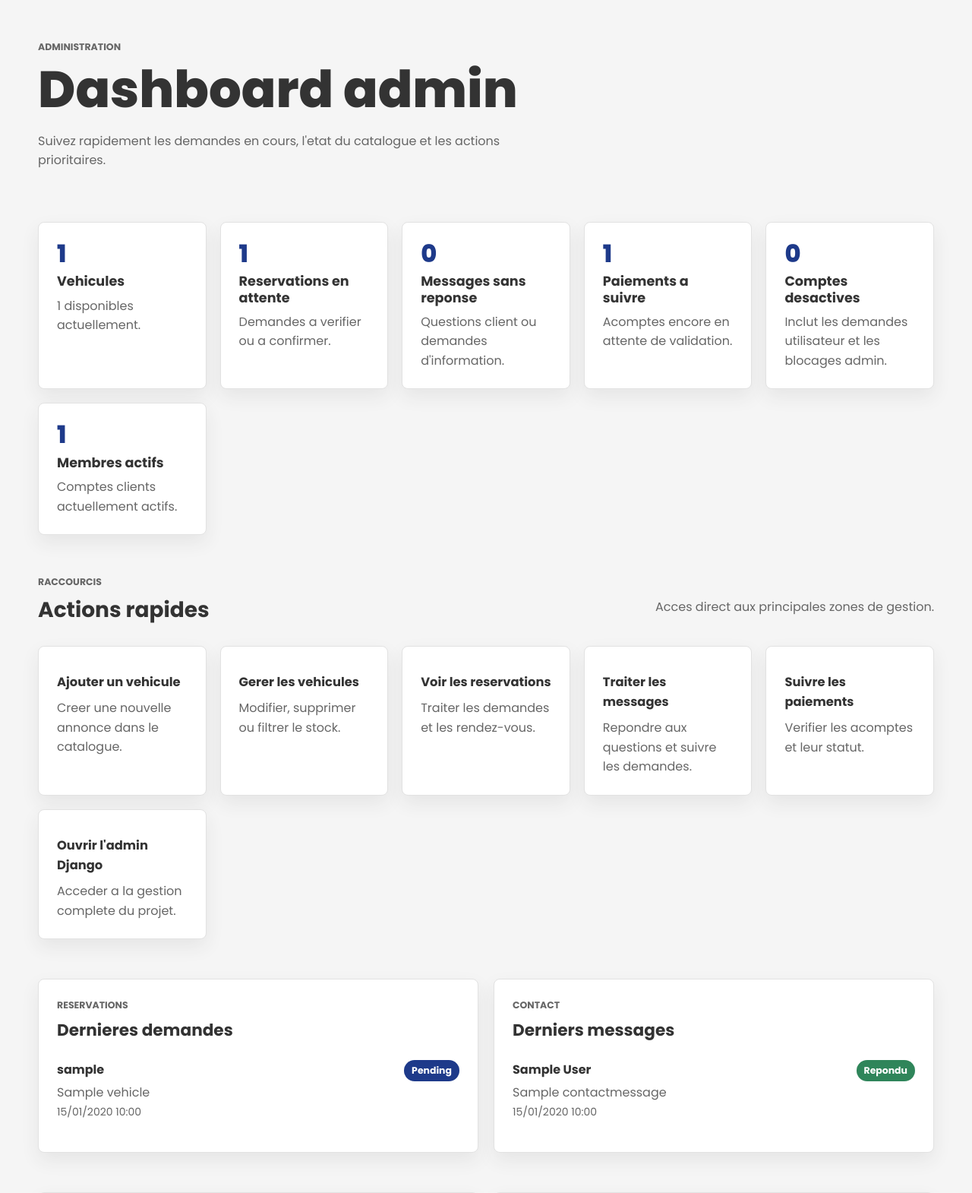
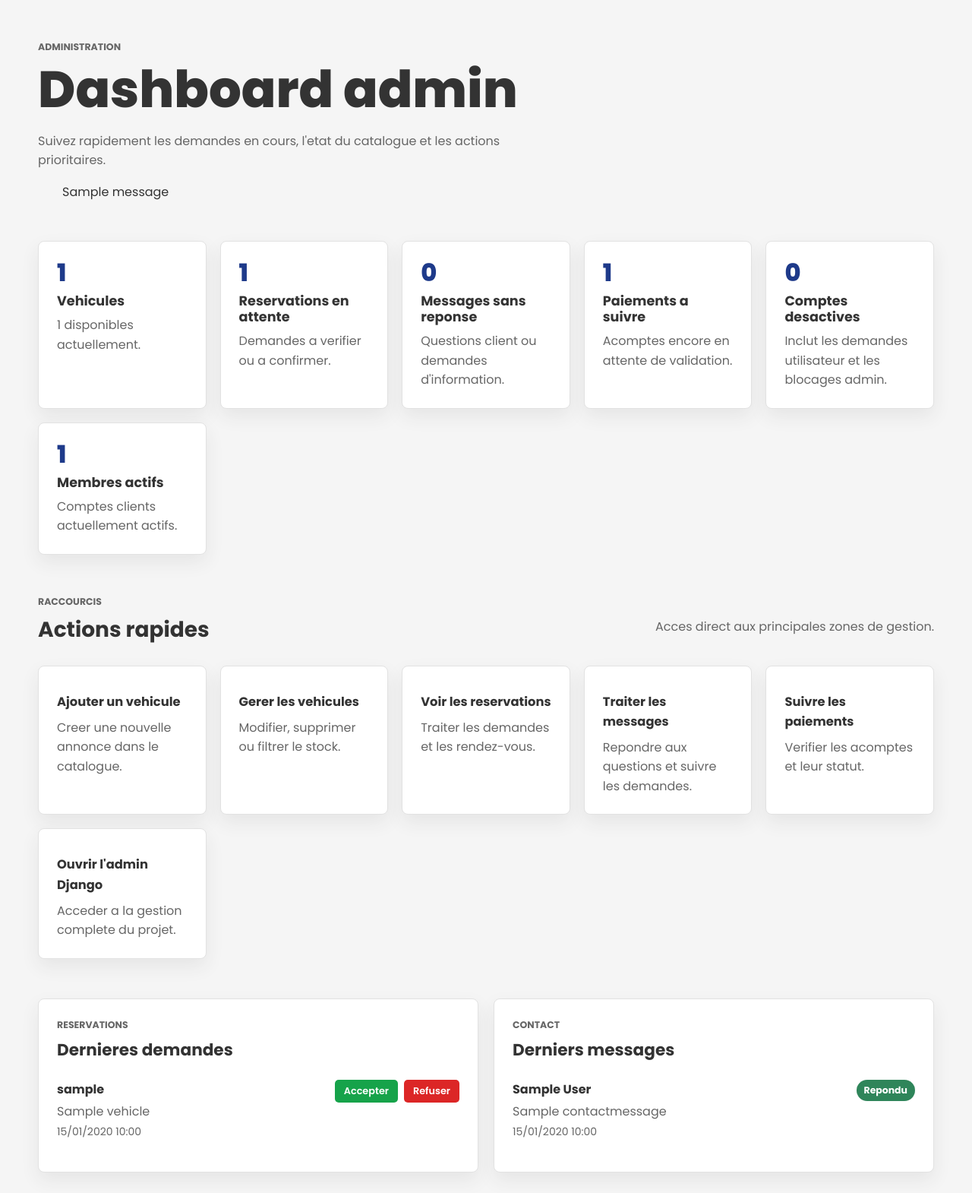
Before and after one commit to younesmala/multidrive, a Django app: page /accounts/admin-dashboard/ in a window 1280 px wide. Shown: the part 64-1634 px from the top of the page at 76% size. Run offline with Django 5.2, Linux system fonts and the light colour scheme; a user stored in the database is signed in; tables that the repository leaves empty hold one stand-in row (values such as "Sample post"); one stand-in notice (Sample message) is shown; parts of the project's set-up code (start-up, migrations or seed data) failed here and were passed over.

Commit message:
Ajouter l'acceptation et le refus de reservation depuis le dashboard admin

```diff
--- a/accounts/templates/accounts/admin_dashboard.html
+++ b/accounts/templates/accounts/admin_dashboard.html
@@ -8,6 +8,14 @@
     <h1>Dashboard admin</h1>
     <p>Suivez rapidement les demandes en cours, l'etat du catalogue et les actions prioritaires.</p>
 </section>
+
+{% if messages %}
+<div class="container-xl" style="margin-top: 16px;">
+    {% for message in messages %}
+        <div class="form-feedback {{ message.tags }}">{{ message }}</div>
+    {% endfor %}
+</div>
+{% endif %}
 
 <section class="section">
     <div class="admin-summary-grid">
@@ -98,7 +106,22 @@
                             <p>{{ reservation.vehicle.title }}</p>
                             <small>{{ reservation.created_at|date:"d/m/Y H:i" }}</small>
                         </div>
-                        <span class="status status-{{ reservation.status }}">{{ reservation.get_status_display }}</span>
+                        {% if reservation.status == "pending" %}
+                            <div class="dashboard-item-actions">
+                                <form method="post" action="{% url 'reservations:update_status' reservation.id %}">
+                                    {% csrf_token %}
+                                    <input type="hidden" name="action" value="accept">
+                                    <button type="submit" class="btn-action btn-accept">Accepter</button>
+                                </form>
+                                <form method="post" action="{% url 'reservations:update_status' reservation.id %}">
+                                    {% csrf_token %}
+                                    <input type="hidden" name="action" value="reject">
+                                    <button type="submit" class="btn-action btn-reject">Refuser</button>
+                                </form>
+                            </div>
+                        {% else %}
+                            <span class="status status-{{ reservation.status }}">{{ reservation.get_status_display }}</span>
+                        {% endif %}
                     </div>
                 {% empty %}
                     <p class="description">Aucune reservation recente.</p>
--- a/reservations/urls.py
+++ b/reservations/urls.py
@@ -9,4 +9,5 @@ urlpatterns = [
     path("vehicle/<int:vehicle_id>/", views.reserve_vehicle, name="reserve_vehicle"),
     path("success/<int:reservation_id>/", views.reservation_success, name="reservation_success"),
     path("mine/", views.my_reservations, name="my_reservations"),
+    path("<int:reservation_id>/update-status/", views.update_reservation_status, name="update_status"),
 ]
--- a/vehicles/static/vehicles/styles.css
+++ b/vehicles/static/vehicles/styles.css
@@ -1960,3 +1960,34 @@ body::after {
     font-size: 0.9rem;
     color: #555;
 }
+
+/* ── Boutons action dashboard admin ─────────────────────────────────────── */
+.dashboard-item-actions {
+    display: flex;
+    gap: 8px;
+    flex-shrink: 0;
+}
+
+.btn-action {
+    padding: 5px 12px;
+    border: none;
+    border-radius: 5px;
+    font-size: 0.8rem;
+    font-weight: 600;
+    cursor: pointer;
+    transition: opacity 0.2s;
+}
+
+.btn-action:hover {
+    opacity: 0.85;
+}
+
+.btn-accept {
+    background: #16a34a;
+    color: #fff;
+}
+
+.btn-reject {
+    background: #dc2626;
+    color: #fff;
+}
```
Also changed, not shown: reservations/views.py (+23 -0 lines).
